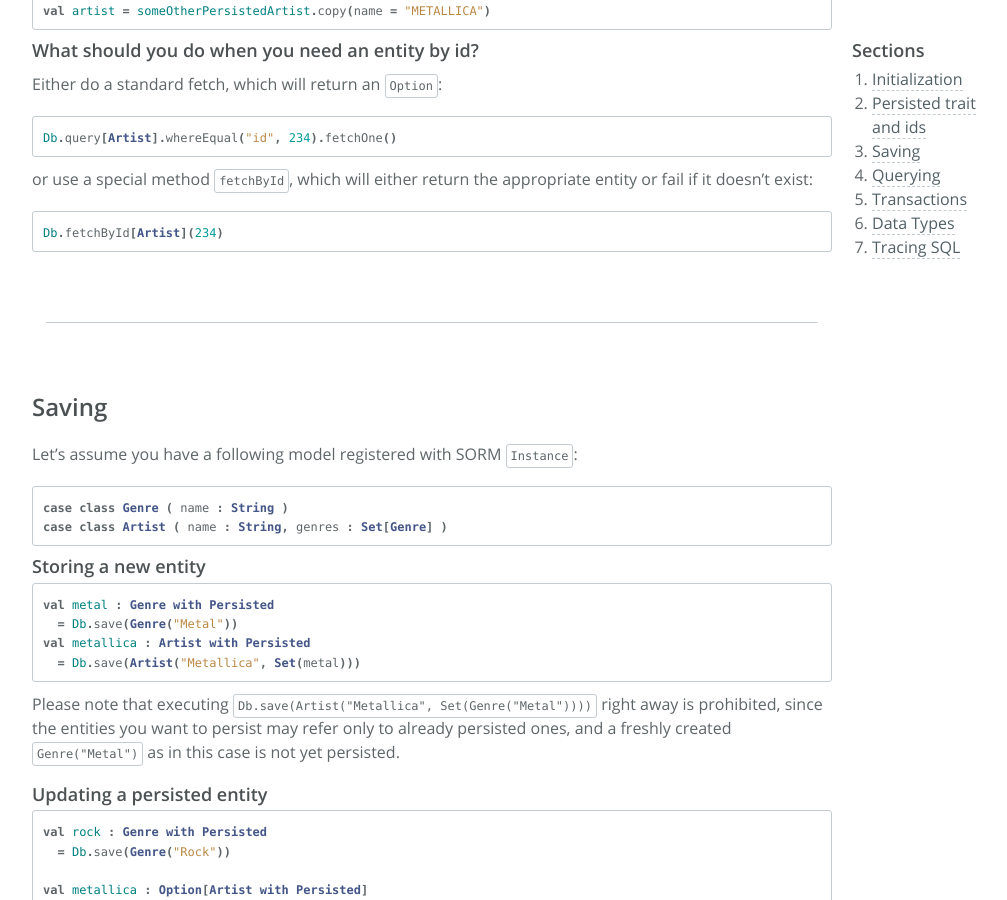
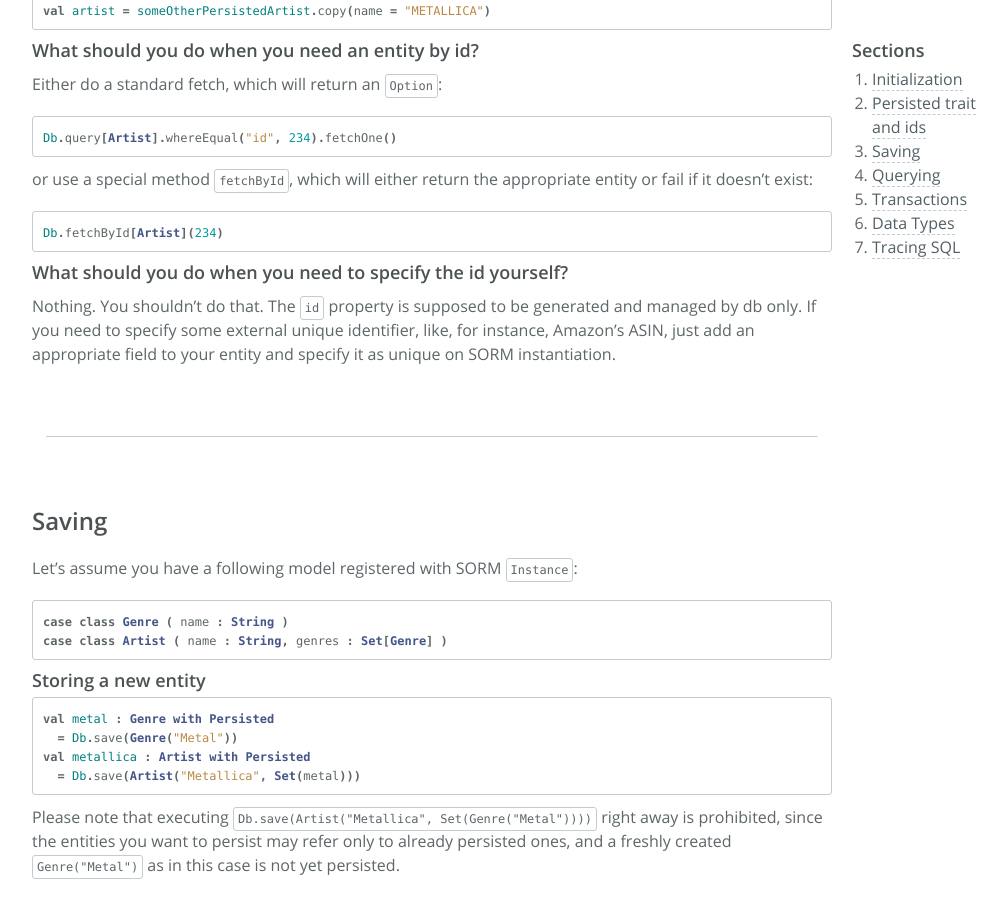
Before and after one commit to sorm/sorm.github.com, a Jekyll site: the page built from Documentation.md, in a window 1280 px wide and 900 px high, scrolled down 3042 px. Shown: the whole window, without its empty margins (208-1215 px from the left). Built offline with Jekyll 4.4.1, drawn with Linux system fonts in a browser that asks for light colours; nearby versions of some CDN libraries; comment, search, counter and statistics services are not loaded.

Commit message:
fetchById

```diff
--- a/Documentation.md
+++ b/Documentation.md
@@ -147,6 +147,10 @@ or use a special method `fetchById`, which will either return the appropriate en
 {% highlight scala %}
 Db.fetchById[Artist](234)
 {% endhighlight %}
+
+### What should you do when you need to specify the id yourself?
+
+Nothing. You shouldn't do that. The `id` property is supposed to be generated and managed by db only. If you need to specify some external unique identifier, like, for instance, Amazon's ASIN, just add an appropriate field to your entity and specify it as unique on SORM instantiation.
 
 ---
 
```
